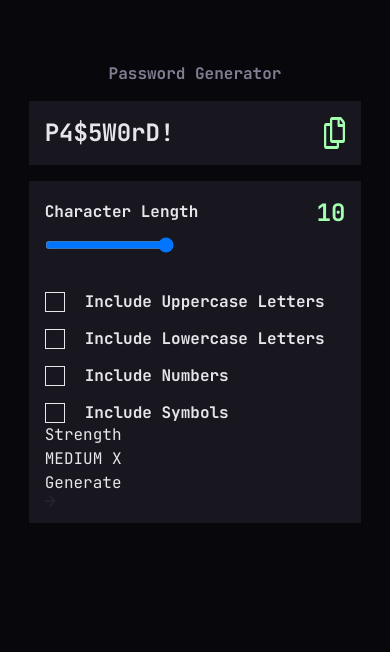
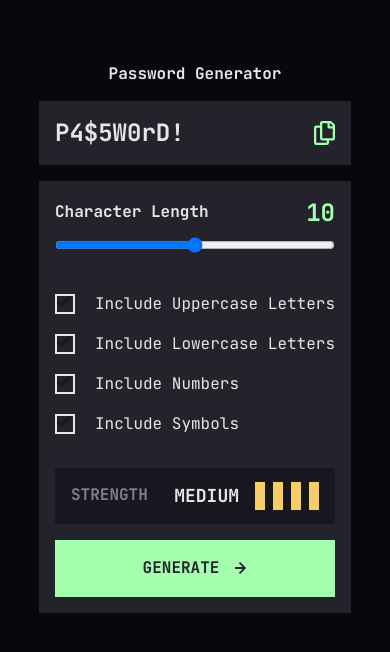
Before and after one commit to nishanth1596/password-generator, a React (Vite) app: page / in a window 390 px wide. Shown: the top 652 px of the page. Built offline with nearby package versions, Linux system fonts and the light colour scheme.

Commit message:
CSS done for mobile, slider css alone pending

```diff
--- a/src/App.tsx
+++ b/src/App.tsx
@@ -4,7 +4,7 @@ import Main from "./Components/Main";
 
 function App() {
   return (
-    <div className="flex flex-col w-full h-dvh items-center">
+    <div className="">
       <Header />
       <Main />
       <Footer />
--- a/src/Components/Check.tsx
+++ b/src/Components/Check.tsx
@@ -1,23 +1,24 @@
 type CheckProps = {
   name: string;
+  isActive?: boolean;
 };
 
-function Check({ name }: CheckProps) {
+const base = "border-AlmostWhite-E6E5EA h-5 w-5 inset-0.5 border-2";
+const active = "bg-NeonGreen-A4FFAF flex h-5 w-5 items-center justify-center";
+
+function Check({ name, isActive }: CheckProps) {
   return (
-    <div className="text-AlmostWhite-E6E5EA flex items-center gap-5 text-base leading-[1.31rem] font-bold">
-      <svg
-        width="14"
-        height="12"
-        xmlns="http://www.w3.org/2000/svg"
-        className="inset-0.5 h-5 w-5 border"
-      >
-        <path
-          stroke="#18171f"
-          stroke-width="3"
-          fill="#18171f"
-          d="M1 5.607 4.393 9l8-8"
-        />
-      </svg>
+    <div className="flex cursor-pointer items-center gap-5">
+      <div className={` ${isActive ? active : base}`}>
+        <svg width="14" height="12" xmlns="http://www.w3.org/2000/svg">
+          <path
+            stroke="#18171F"
+            strokeWidth="3"
+            fill="none"
+            d="M1 5.607 4.393 9l8-8"
+          />
+        </svg>
+      </div>
       {name}
     </div>
   );
--- a/src/Components/Main.tsx
+++ b/src/Components/Main.tsx
@@ -2,7 +2,7 @@ import PasswordGenerator from "./PasswordGenerator";
 
 function Main() {
   return (
-    <main>
+    <main className="flex h-dvh w-full flex-col items-center">
       <PasswordGenerator />
     </main>
   );
--- a/src/Components/PasswordGenerator.tsx
+++ b/src/Components/PasswordGenerator.tsx
@@ -1,27 +1,31 @@
 import copyIcon from "../assets/icon-copy.svg";
 import arrowRightIcon from "../assets/icon-arrow-right.svg";
 import Check from "./Check";
+import Strength from "./Strength";
 
 function PasswordGenerator() {
   return (
-    <article>
-      <div className="bg-veryDarkGrey-18171F mt-4 flex justify-between gap-[150px] p-4 text-2xl font-bold">
+    <article className="mx-4 max-w-[33.75rem]">
+      <div className="bg-DarkGrey-24232c mt-4 flex justify-between p-4 text-2xl font-bold">
         <p>P4$5W0rD!</p>
-        <img src={copyIcon} alt="Copy Icon" />
+        <button className="cursor-pointer">
+          <img src={copyIcon} alt="Copy Icon" />
+        </button>
       </div>
-      <div className="bg-veryDarkGrey-18171F mt-4 p-4">
+      <div className="bg-DarkGrey-24232c mt-4 p-4">
         <div className="flex items-center justify-between font-bold">
           <h2 className="text-base leading-[1.31rem]">Character Length</h2>
           <p className="text-NeonGreen-A4FFAF text-2xl leading-[1.98rem]">10</p>
         </div>
         <label htmlFor="slider">
           <input
-            className="mt-2"
+            className="mt-2 w-full cursor-pointer"
             type="range"
             id="slider"
             name="slider"
+            defaultValue={10}
             min={0}
-            max={10}
+            max={20}
           />
         </label>
         <div className="mt-8 space-y-4">
@@ -31,12 +35,16 @@ function PasswordGenerator() {
           <Check name="Include Symbols" />
         </div>
 
-        <div className="bg-veryDarkGrey-18171F">
-          <p>Strength</p>
-          <p>MEDIUM X</p>
+        <div className="bg-veryDarkGrey-18171F mt-8 flex items-center justify-between px-4 py-3.5">
+          <p className="text-Grey-817D92 text-base leading-[1.31rem] font-bold uppercase">
+            Strength
+          </p>
+          <div className="flex items-center gap-4 text-lg leading-[1.49rem] font-bold uppercase">
+            <p>medium</p> <Strength isActive={true} />
+          </div>
         </div>
 
-        <button>
+        <button className="bg-NeonGreen-A4FFAF text-DarkGrey-24232c hover:bg-veryDarkGrey-18171F hover:text-NeonGreen-A4FFAF btn mt-4 flex w-full items-center justify-center gap-4 py-[1.125rem] text-base leading-[1.31rem] font-bold uppercase">
           Generate <img src={arrowRightIcon} alt="Right navigation Arrow" />
         </button>
       </div>
@@ -45,7 +53,3 @@ function PasswordGenerator() {
 }
 
 export default PasswordGenerator;
-
-// Strength
-
-// Generate
--- /dev/null
+++ b/src/Components/Strength.tsx
@@ -0,0 +1,18 @@
+const base = "inset-2 h-7 w-2.5 border-2";
+const active = "bg-Yellow-F8CD65 h-7 w-2.5";
+
+type StrengthProps = {
+  isActive: boolean;
+};
+
+function Strength({ isActive }: StrengthProps) {
+  return (
+    <div className="flex gap-2">
+      {Array.from({ length: 4 }, (_, index) => (
+        <div key={index} className={` ${isActive ? active : base}`}></div>
+      ))}
+    </div>
+  );
+}
+
+export default Strength;
--- a/src/index.css
+++ b/src/index.css
@@ -3,12 +3,12 @@
 @theme {
   --color-veryDarkGrey-18171F: #18171f;
   --color-DarkGrey-24232c: #24232c;
-  --color-817D92: #817d92;
+  --color-Grey-817D92: #817d92;
   --color-AlmostWhite-E6E5EA: #e6e5ea;
   --color-NeonGreen-A4FFAF: #a4ffaf;
   --color-F64A4A: #f64a4a;
   --color-FB7C58: #fb7c58;
-  --color-F8CD65: #f8cd65;
+  --color-Yellow-F8CD65: #f8cd65;
   --color-14131b: #14131b;
   --color-08070b: #08070b;
 
@@ -21,4 +21,18 @@
   .linearGradient {
     background-image: linear-gradient(to bottom, #14131b, #08070b);
   }
+
+  .btn {
+    &:hover {
+      cursor: pointer;
+      box-shadow: inset 0 0 0 2px #a4ffaf;
+    }
+  }
+
+  input[type="range"].range-slider::-webkit-slider-thumb {
+    width: 28px;
+    height: 28px;
+    border-radius: 50%;
+    background-color: #a4ffaf;
+  }
 }
```
